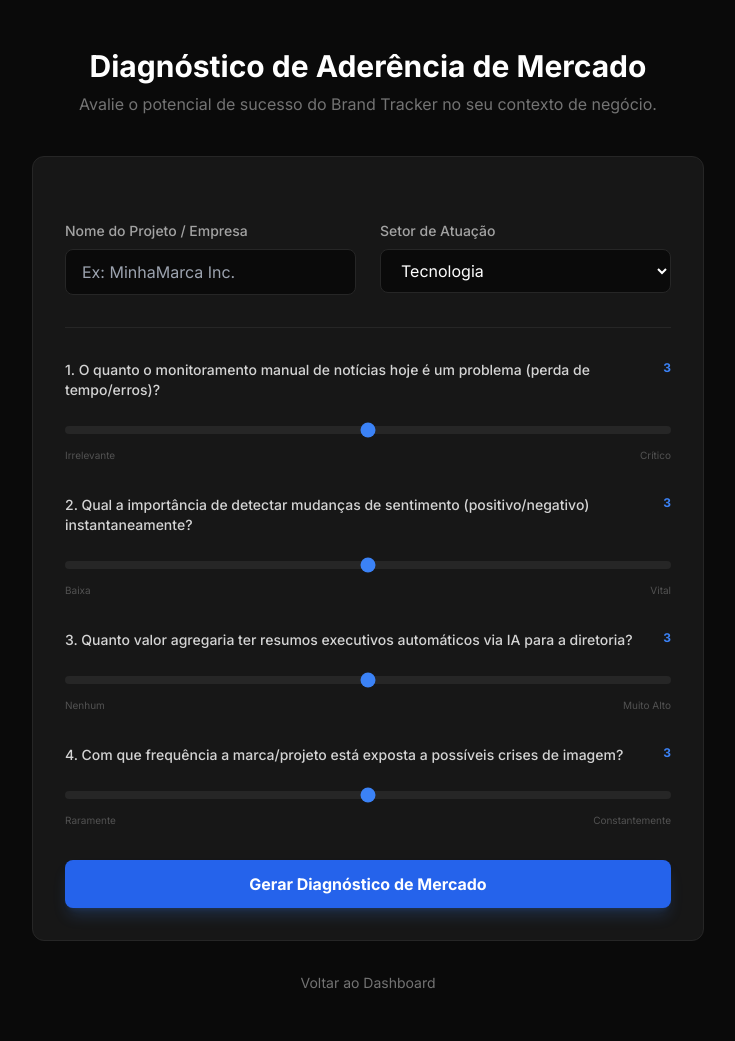
After one commit to Filipefr15/projetoIII, a Django app: page /diagnostico/ in a window 1280 px wide. The commit adds this page. Shown: the whole page, without its empty margins (272-1007 px from the left). Run offline with Django 4.2, Linux system fonts and the light colour scheme; a user stored in the database is signed in; some libraries are stand-ins or nearby versions.

Commit message:
feat: atualizações

```diff
--- /dev/null
+++ b/tracker/templates/tracker/diagnostico_form.html
@@ -0,0 +1,120 @@
+<!DOCTYPE html>
+<html lang="pt-BR">
+<head>
+    <meta charset="UTF-8">
+    <meta name="viewport" content="width=device-width, initial-scale=1.0">
+    <title>Diagnóstico de Aderência — Brand Tracker</title>
+    <script src="https://cdn.tailwindcss.com"></script>
+    <style>
+        @import url('https://fonts.googleapis.com/css2?family=Inter:wght@400;500;600;700&display=swap');
+        body { font-family: 'Inter', sans-serif; background-color: #0a0a0a; color: #e5e5e5; }
+        .form-card { background-color: #171717; border: 1px solid #262626; border-radius: 12px; }
+        .input-range { accent-color: #3b82f6; }
+    </style>
+</head>
+<body class="min-h-screen flex flex-col items-center py-12 px-4">
+
+    <div class="max-w-2xl w-full">
+        <!-- Header -->
+        <div class="text-center mb-10">
+            <h1 class="text-3xl font-bold text-white mb-2">Diagnóstico de Aderência de Mercado</h1>
+            <p class="text-neutral-500">Avalie o potencial de sucesso do Brand Tracker no seu contexto de negócio.</p>
+        </div>
+
+        <form method="POST" class="form-card p-8 space-y-8">
+            {% csrf_token %}
+
+            <!-- Informações Básicas -->
+            <div class="grid grid-cols-1 md:grid-cols-2 gap-6">
+                <div>
+                    <label class="block text-sm font-medium mb-2 text-neutral-400">Nome do Projeto / Empresa</label>
+                    <input type="text" name="nome_projeto" required placeholder="Ex: MinhaMarca Inc."
+                           class="w-full bg-[#0a0a0a] border border-[#262626] rounded-lg px-4 py-2.5 text-white focus:border-blue-500 outline-none transition-all">
+                </div>
+                <div>
+                    <label class="block text-sm font-medium mb-2 text-neutral-400">Setor de Atuação</label>
+                    <select name="setor" class="w-full bg-[#0a0a0a] border border-[#262626] rounded-lg px-4 py-2.5 text-white focus:border-blue-500 outline-none transition-all">
+                        <option value="TECH">Tecnologia</option>
+                        <option value="RETAIL">Varejo</option>
+                        <option value="FINANCE">Finanças</option>
+                        <option value="AGRO">Agronegócio</option>
+                        <option value="OTHER">Outro</option>
+                    </select>
+                </div>
+            </div>
+
+            <hr class="border-[#262626]">
+
+            <!-- Perguntas Escala -->
+            <div class="space-y-8">
+                <!-- Q1 -->
+                <div>
+                    <div class="flex justify-between mb-4">
+                        <label class="text-sm font-medium text-neutral-300">1. O quanto o monitoramento manual de notícias hoje é um problema (perda de tempo/erros)?</label>
+                        <span class="text-blue-500 font-bold text-xs" id="val1">3</span>
+                    </div>
+                    <input type="range" name="dor_monitoramento" min="1" max="5" value="3" step="1"
+                           class="w-full h-2 bg-neutral-800 rounded-lg appearance-none cursor-pointer input-range"
+                           oninput="document.getElementById('val1').innerText = this.value">
+                    <div class="flex justify-between text-[10px] text-neutral-600 mt-2">
+                        <span>Irrelevante</span>
+                        <span>Crítico</span>
+                    </div>
+                </div>
+
+                <!-- Q2 -->
+                <div>
+                    <div class="flex justify-between mb-4">
+                        <label class="text-sm font-medium text-neutral-300">2. Qual a importância de detectar mudanças de sentimento (positivo/negativo) instantaneamente?</label>
+                        <span class="text-blue-500 font-bold text-xs" id="val2">3</span>
+                    </div>
+                    <input type="range" name="importancia_sentimento" min="1" max="5" value="3" step="1"
+                           class="w-full h-2 bg-neutral-800 rounded-lg appearance-none cursor-pointer input-range"
+                           oninput="document.getElementById('val2').innerText = this.value">
+                    <div class="flex justify-between text-[10px] text-neutral-600 mt-2">
+                        <span>Baixa</span>
+                        <span>Vital</span>
+                    </div>
+                </div>
+
+                <!-- Q3 -->
+                <div>
+                    <div class="flex justify-between mb-4">
+                        <label class="text-sm font-medium text-neutral-300">3. Quanto valor agregaria ter resumos executivos automáticos via IA para a diretoria?</label>
+                        <span class="text-blue-500 font-bold text-xs" id="val3">3</span>
+                    </div>
+                    <input type="range" name="necessidade_ia" min="1" max="5" value="3" step="1"
+                           class="w-full h-2 bg-neutral-800 rounded-lg appearance-none cursor-pointer input-range"
+                           oninput="document.getElementById('val3').innerText = this.value">
+                    <div class="flex justify-between text-[10px] text-neutral-600 mt-2">
+                        <span>Nenhum</span>
+                        <span>Muito Alto</span>
+                    </div>
+                </div>
+
+                <!-- Q4 -->
+                <div>
+                    <div class="flex justify-between mb-4">
+                        <label class="text-sm font-medium text-neutral-300">4. Com que frequência a marca/projeto está exposta a possíveis crises de imagem?</label>
+                        <span class="text-blue-500 font-bold text-xs" id="val4">3</span>
+                    </div>
+                    <input type="range" name="frequencia_crise" min="1" max="5" value="3" step="1"
+                           class="w-full h-2 bg-neutral-800 rounded-lg appearance-none cursor-pointer input-range"
+                           oninput="document.getElementById('val4').innerText = this.value">
+                    <div class="flex justify-between text-[10px] text-neutral-600 mt-2">
+                        <span>Raramente</span>
+                        <span>Constantemente</span>
+                    </div>
+                </div>
+            </div>
+
+            <button type="submit" class="w-full bg-blue-600 hover:bg-blue-700 text-white font-bold py-3 rounded-lg transition-all shadow-lg shadow-blue-500/20">
+                Gerar Diagnóstico de Mercado
+            </button>
+        </form>
+
+        <a href="/" class="block text-center mt-8 text-neutral-500 hover:text-neutral-300 text-sm">Voltar ao Dashboard</a>
+    </div>
+
+</body>
+</html>
--- a/tracker/urls.py
+++ b/tracker/urls.py
@@ -9,5 +9,6 @@ urlpatterns = [
 
     # App
     path('',              views.dashboard_view,  name='dashboard'),
+    path('diagnostico/',  views.diagnostico_view, name='diagnostico'),
     path('api/summary/',  views.ai_summary_view, name='api_summary'),
 ]
--- a/tracker/views.py
+++ b/tracker/views.py
@@ -4,8 +4,40 @@ from django.contrib import messages
 from django.contrib.auth import authenticate, login, logout
 from django.contrib.auth.models import User
 from django.contrib.auth.decorators import login_required
-from .models import Pesquisa, Noticia
+from .models import Pesquisa, Noticia, DiagnosticoMercado
 from .services import fetch_news_from_gnews, generate_ai_summary
+
+
+# ─────────────────────────────────────────
+#  DIAGNOSTICO
+# ─────────────────────────────────────────
+
+@login_required(login_url='/login/')
+def diagnostico_view(request):
+    if request.method == 'POST':
+        nome_projeto = request.POST.get('nome_projeto')
+        setor = request.POST.get('setor')
+        dor_monitoramento = int(request.POST.get('dor_monitoramento', 1))
+        importancia_sentimento = int(request.POST.get('importancia_sentimento', 1))
+        necessidade_ia = int(request.POST.get('necessidade_ia', 1))
+        frequencia_crise = int(request.POST.get('frequencia_crise', 1))
+
+        diagnostico = DiagnosticoMercado.objects.create(
+            usuario=request.user,
+            nome_projeto=nome_projeto,
+            setor=setor,
+            dor_monitoramento=dor_monitoramento,
+            importancia_sentimento=importancia_sentimento,
+            necessidade_ia=necessidade_ia,
+            frequencia_crise=frequencia_crise
+        )
+
+        score = diagnostico.calculate_score()
+        diagnostico.save()
+
+        return render(request, 'tracker/diagnostico_resultado.html', {'diagnostico': diagnostico})
+
+    return render(request, 'tracker/diagnostico_form.html')
 
 
 # ─────────────────────────────────────────
```
Also changed, not shown: tracker/models.py (+31 -0 lines), tracker/templates/tracker/dashboard.html (+7 -1 lines), tracker/templates/tracker/diagnostico_resultado.html (added, +75 -0 lines), db.sqlite3, tracker/migrations/0002_diagnosticomercado.py (added).
